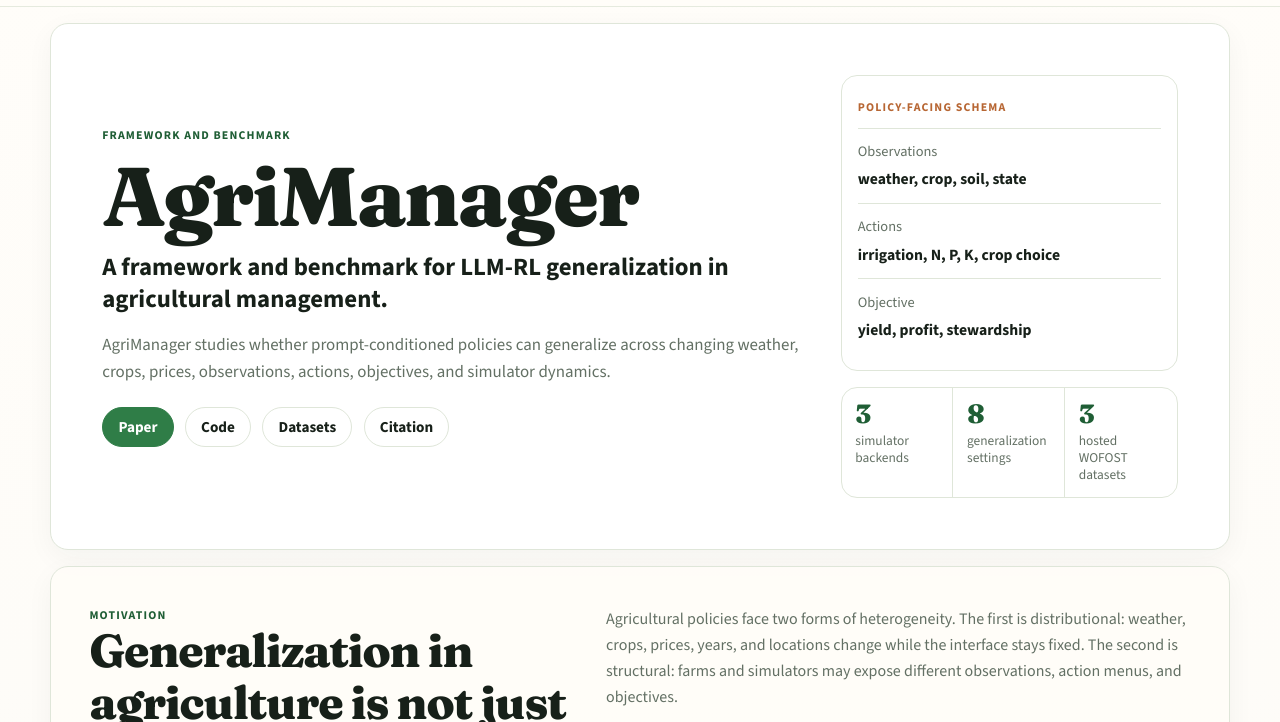
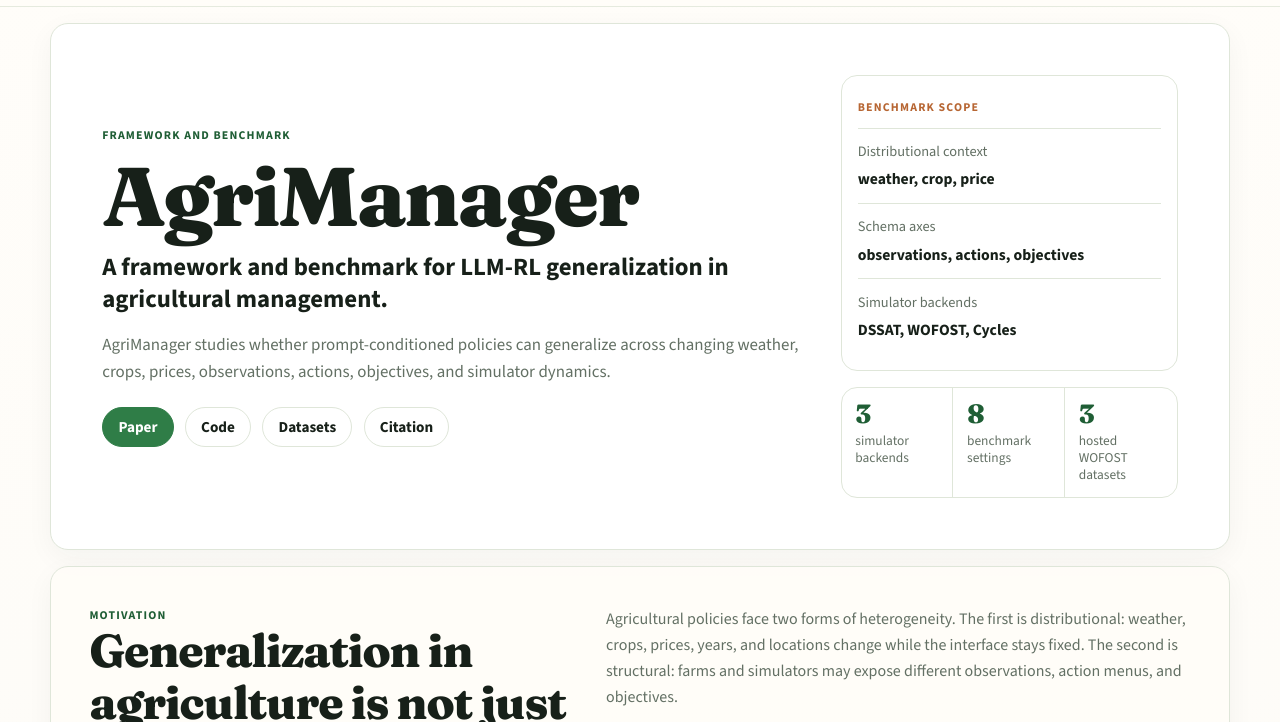
Before and after one commit to agrimanager875-ux/agrimanager875-ux.github.io, a plain HTML site: page index.html in a window 1280 px wide. Shown: the part 57-779 px from the top of the page. Drawn offline with nearby package versions, Linux system fonts and the light colour scheme.

Commit message:
Clarify benchmark scope summary

```diff
--- a/index.html
+++ b/index.html
@@ -50,23 +50,23 @@
         </div>
         <div class="hero-panel" aria-label="Benchmark summary">
           <div class="schema-card">
-            <span class="schema-label">Policy-facing schema</span>
+            <span class="schema-label">Benchmark scope</span>
             <div class="schema-row">
-              <span>Observations</span>
-              <strong>weather, crop, soil, state</strong>
+              <span>Distributional context</span>
+              <strong>weather, crop, price</strong>
             </div>
             <div class="schema-row">
-              <span>Actions</span>
-              <strong>irrigation, N, P, K, crop choice</strong>
+              <span>Schema axes</span>
+              <strong>observations, actions, objectives</strong>
             </div>
             <div class="schema-row">
-              <span>Objective</span>
-              <strong>yield, profit, stewardship</strong>
+              <span>Simulator backends</span>
+              <strong>DSSAT, WOFOST, Cycles</strong>
             </div>
           </div>
           <div class="hero-stats">
             <div><strong>3</strong><span>simulator backends</span></div>
-            <div><strong>8</strong><span>generalization settings</span></div>
+            <div><strong>8</strong><span>benchmark settings</span></div>
             <div><strong>3</strong><span>hosted WOFOST datasets</span></div>
           </div>
         </div>
```
